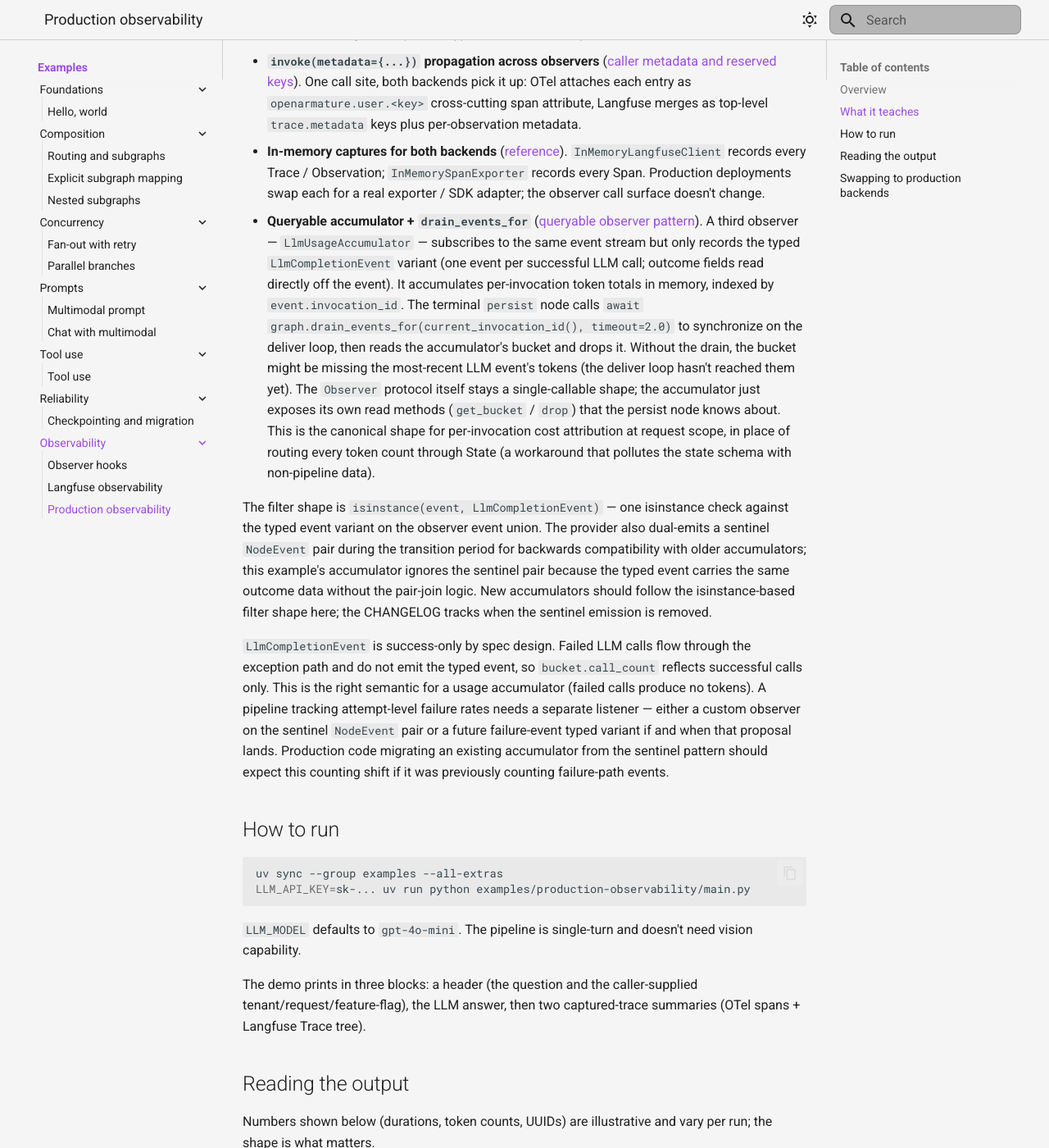
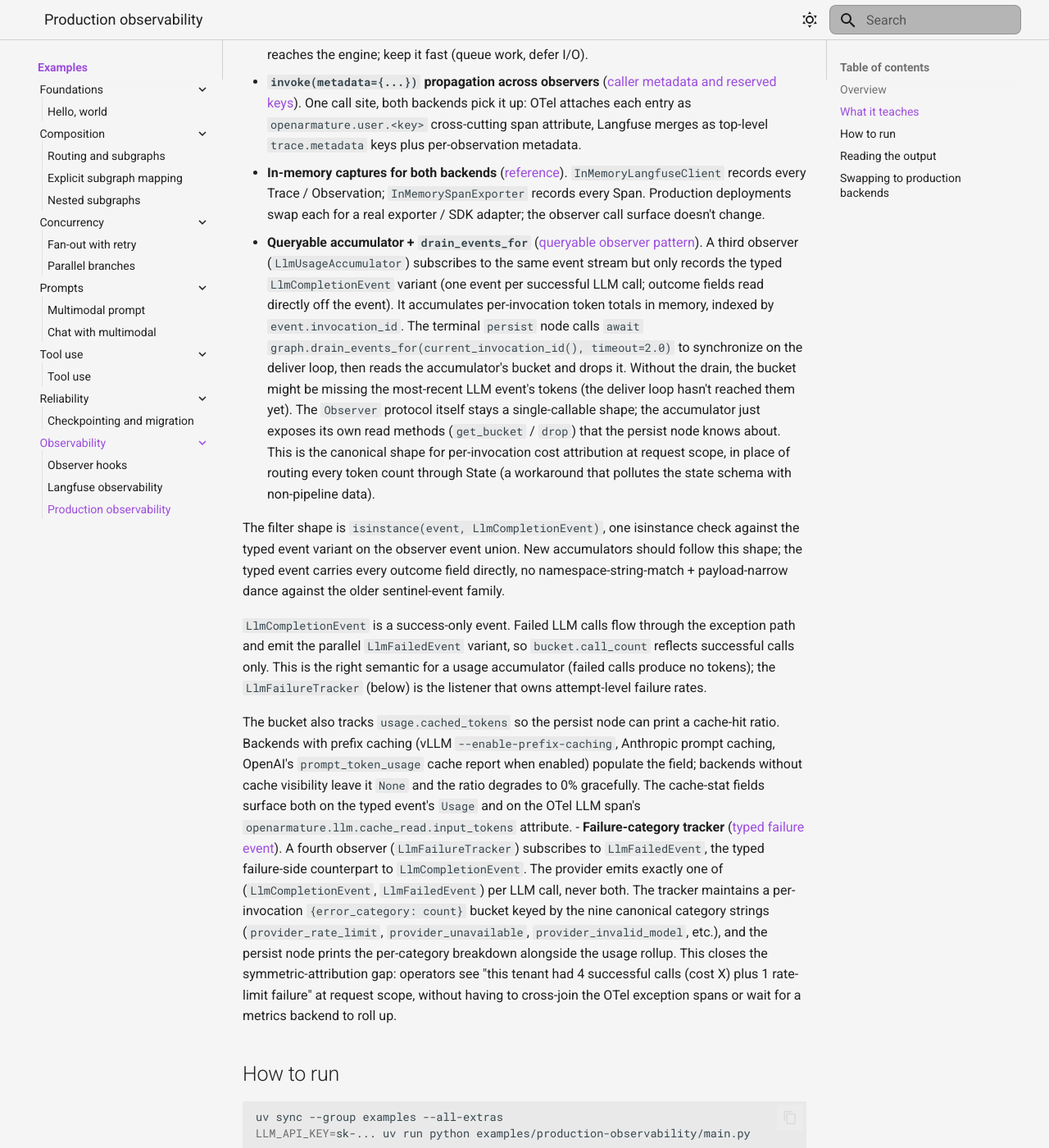
Before and after one commit to LunarCommand/openarmature-python, an MkDocs documentation site: the page built from docs/examples/production-observability.md, in a window 1280 px wide and 1400 px high, scrolled down 1681 px. Shown: the whole window at 82% size. Built offline with MkDocs 1.6.1 and Material for MkDocs 9.7.7, drawn with Linux system fonts in a browser that asks for light colours; some of the changed text lies outside the part shown.

Commit message:
Extend production-observability example for v0.13.0
Add an LlmFailureTracker observer that consumes the typed
LlmFailedEvent and rolls up per-invocation error-category counts,
and extend LlmUsageAccumulator to track cached_tokens and report a
cache-hit ratio. The persist node now reports both rollups and the
OTel formatter surfaces the cache-read attribute.

Also drop spec/proposal references and em dashes from the
example's comments and walk-through, which carry no meaning for
end users reading the code.

```diff
--- a/docs/examples/production-observability.md
+++ b/docs/examples/production-observability.md
@@ -9,17 +9,18 @@ graph, caller hooks deriving domain-shaped `trace.input` /
 `trace.output` from State, the built-in `TimingMiddleware`
 recording per-node duration, multi-tenant caller-supplied
 metadata propagating to both observers in one `invoke()` call, AND
-a third queryable-accumulator observer that a terminal `persist`
-node reads at request scope after synchronizing on the deliver
-loop with `drain_events_for`.
+two queryable-accumulator observers (one for successful-call token
+usage incl. cache hits, one for failure-category attribution) that
+a terminal `persist` node reads at request scope after
+synchronizing on the deliver loop with `drain_events_for`.
 
 ## Overview
 
-Two nodes (`respond` then `persist`), one LLM call, three observers
+Two nodes (`respond` then `persist`), one LLM call, four observers
 attached before invoke. The pipeline takes a question, calls the
 LLM, returns the answer, then synchronizes on the observer queue
-and rolls up token cost. The interesting part is the observability
-wiring:
+and rolls up token cost + failure attribution. The interesting
+part is the observability wiring:
 
 - `OTelObserver` attached with an `InMemorySpanExporter`
   (production swaps this for `BatchSpanProcessor` +
@@ -84,7 +85,7 @@ sees the same logical events represented two ways.
   observer call surface doesn't change.
 - **Queryable accumulator + `drain_events_for`**
   ([queryable observer pattern](../concepts/observability.md)).
-  A third observer — `LlmUsageAccumulator` — subscribes to the
+  A third observer (`LlmUsageAccumulator`) subscribes to the
   same event stream but only records the typed
   `LlmCompletionEvent` variant (one event per successful LLM call;
   outcome fields read directly off the event). It accumulates
@@ -102,28 +103,44 @@ sees the same logical events represented two ways.
   count through State (a workaround that pollutes the state
   schema with non-pipeline data).
 
-  The filter shape is `isinstance(event, LlmCompletionEvent)` —
+  The filter shape is `isinstance(event, LlmCompletionEvent)`,
   one isinstance check against the typed event variant on the
-  observer event union. The provider also dual-emits a sentinel
-  `NodeEvent` pair during the transition period for backwards
-  compatibility with older accumulators; this example's
-  accumulator ignores the sentinel pair because the typed event
-  carries the same outcome data without the pair-join logic. New
-  accumulators should follow the isinstance-based filter shape
-  here; the CHANGELOG tracks when the sentinel emission is
-  removed.
+  observer event union. New accumulators should follow this
+  shape; the typed event carries every outcome field directly,
+  no namespace-string-match + payload-narrow dance against the
+  older sentinel-event family.
 
-  `LlmCompletionEvent` is success-only by spec design. Failed LLM
-  calls flow through the exception path and do not emit the typed
-  event, so `bucket.call_count` reflects successful calls only.
-  This is the right semantic for a usage accumulator (failed
-  calls produce no tokens). A pipeline tracking attempt-level
-  failure rates needs a separate listener — either a custom
-  observer on the sentinel `NodeEvent` pair or a future
-  failure-event typed variant if and when that proposal lands.
-  Production code migrating an existing accumulator from the
-  sentinel pattern should expect this counting shift if it was
-  previously counting failure-path events.
+  `LlmCompletionEvent` is a success-only event. Failed LLM
+  calls flow through the exception path and emit the parallel
+  `LlmFailedEvent` variant, so `bucket.call_count` reflects
+  successful calls only. This is the right semantic for a usage
+  accumulator (failed calls produce no tokens); the
+  `LlmFailureTracker` (below) is the listener that owns
+  attempt-level failure rates.
+
+  The bucket also tracks `usage.cached_tokens` so the persist
+  node can print a cache-hit ratio. Backends with prefix caching
+  (vLLM `--enable-prefix-caching`, Anthropic prompt caching,
+  OpenAI's `prompt_token_usage` cache report when enabled)
+  populate the field; backends without cache visibility leave it
+  `None` and the ratio degrades to 0% gracefully. The cache-stat
+  fields surface both on the typed event's `Usage` and on the OTel
+  LLM span's `openarmature.llm.cache_read.input_tokens` attribute.
+- **Failure-category tracker**
+  ([typed failure event](../concepts/observability.md)).
+  A fourth observer (`LlmFailureTracker`) subscribes to
+  `LlmFailedEvent`, the typed failure-side counterpart to
+  `LlmCompletionEvent`. The provider emits exactly one of
+  (`LlmCompletionEvent`, `LlmFailedEvent`) per LLM call, never
+  both. The tracker maintains a per-invocation
+  `{error_category: count}` bucket keyed by the nine canonical
+  category strings (`provider_rate_limit`, `provider_unavailable`,
+  `provider_invalid_model`, etc.), and the persist node prints
+  the per-category breakdown alongside the usage rollup. This
+  closes the symmetric-attribution gap: operators see "this tenant
+  had 4 successful calls (cost X) plus 1 rate-limit failure" at
+  request scope, without having to cross-join the OTel exception
+  spans or wait for a metrics backend to roll up.
 
 ## How to run
 
@@ -152,12 +169,13 @@ request id:  <uuid>
 feature flag:v2-canary
 
 [timing] respond: 1234.5ms (success)
-[persist] LLM usage: prompt=42, completion=38, total=80 across 1 call(s)
+[persist] LLM usage: prompt=42 (cached=0, 0.0% hit), completion=38, total=80 across 1 call(s)
+[persist] LLM failures: none
 answer:      The primary objective of Apollo 11 was ...
 model:       gpt-4o-mini-2024-07-18
 
 --- captured OTel spans ---
-  [openarmature.invocation] 1240.0ms  openarmature.graph.entry_node='respond', openarmature.graph.spec_version='0.46.0', openarmature.implementation.name='openarmature-python', openarmature.implementation.version='0.12.0'
+  [openarmature.invocation] 1240.0ms  openarmature.graph.entry_node='respond', openarmature.graph.spec_version='0.53.0', openarmature.implementation.name='openarmature-python', openarmature.implementation.version='0.13.0'
   [respond] 1235.0ms  openarmature.node.name='respond', openarmature.user.tenantId='demo-acme', ...
   [openarmature.llm.complete] 1200.0ms  openarmature.user.tenantId='demo-acme', gen_ai.system='openai', gen_ai.usage.input_tokens=42, ...
   [persist] 2.0ms  openarmature.node.name='persist', openarmature.user.tenantId='demo-acme', ...
@@ -184,28 +202,40 @@ Trace id=<uuid>
   as `outcome="exception"` with `exception_category="provider_rate_limit"`.
 - **`[persist] LLM usage: ...`**: emitted by the `persist` node
   after it drains the deliver loop and reads the
-  `LlmUsageAccumulator`'s bucket for this invocation. If the drain
-  times out (slow / hung observer), the persist line is prefixed by
-  a `[persist] drain incomplete: N events still pending after 2.0s`
-  surface — the production version of that log would also flip an
-  SLO-breach metric.
+  `LlmUsageAccumulator`'s bucket for this invocation. The
+  `cached=N, X.X% hit` segment is the ratio of cache-read input
+  tokens to total prompt tokens for the invocation, sourced from
+  `usage.cached_tokens`. OpenAI's `gpt-4o-mini` (the default
+  model) reports zero cache hits unless `prompt_token_usage` cache
+  reporting is explicitly enabled; vLLM with
+  `--enable-prefix-caching` or Anthropic with prompt caching will
+  show real cache attribution against repeated prefixes. If the
+  drain times out (slow / hung observer), the persist line is
+  prefixed by a `[persist] drain incomplete: N events still
+  pending after 2.0s` surface, and the production version of that
+  log would also flip an SLO-breach metric.
+- **`[persist] LLM failures: ...`**: emitted by the `persist`
+  node after reading the `LlmFailureTracker`'s bucket. On a
+  success-only invocation the line reads `none`; on a run with
+  retried provider errors it reads e.g. `provider_rate_limit=2,
+  provider_unavailable=1` with categories ordered noisiest-first.
+  Because every LLM call emits exactly one of `LlmCompletionEvent`
+  or `LlmFailedEvent` and never both, the bucket counts attempts
+  the success-side accumulator did NOT see, which is the right
+  shape for retry-rate dashboards.
 - **OTel spans block**: one line per captured span, sorted by
   start time. The relevant attributes shown are a curated subset
   for readability; the full attribute set is on each `Span` object
-  for any reader inspecting them programmatically. The
-  `openarmature.llm.complete` span name + the `gen_ai.usage.*`
-  attribute family come from the OTel observer's current
-  sentinel-`NodeEvent` handler — the OTel and Langfuse observers
-  have not yet migrated to consuming the typed `LlmCompletionEvent`
-  variant. Span names and attribute paths may shift when the
-  observer migration lands; the example's emitted span structure
-  tracks the current observer behavior. Note three attribute
-  families worth telling apart:
+  for any reader inspecting them programmatically. On runs against
+  a cache-reporting backend the LLM span also carries
+  `openarmature.llm.cache_read.input_tokens` (the OA-namespace
+  cache attribute). Note three attribute families worth telling
+  apart:
     - The root `openarmature.invocation` span carries
       `openarmature.graph.spec_version` plus the
       `openarmature.implementation.name` / `.version` attribution
-      attributes. These are invocation-span-only (per spec §5.1) —
-      operators filtering by library version use these.
+      attributes. These are invocation-span-only; operators
+      filtering by library version use these.
     - The `openarmature.user.*` attributes appear on every span,
       reflecting the cross-cutting propagation from
       `invoke(metadata=...)`.
```
Also changed, not shown: 1 other file.
